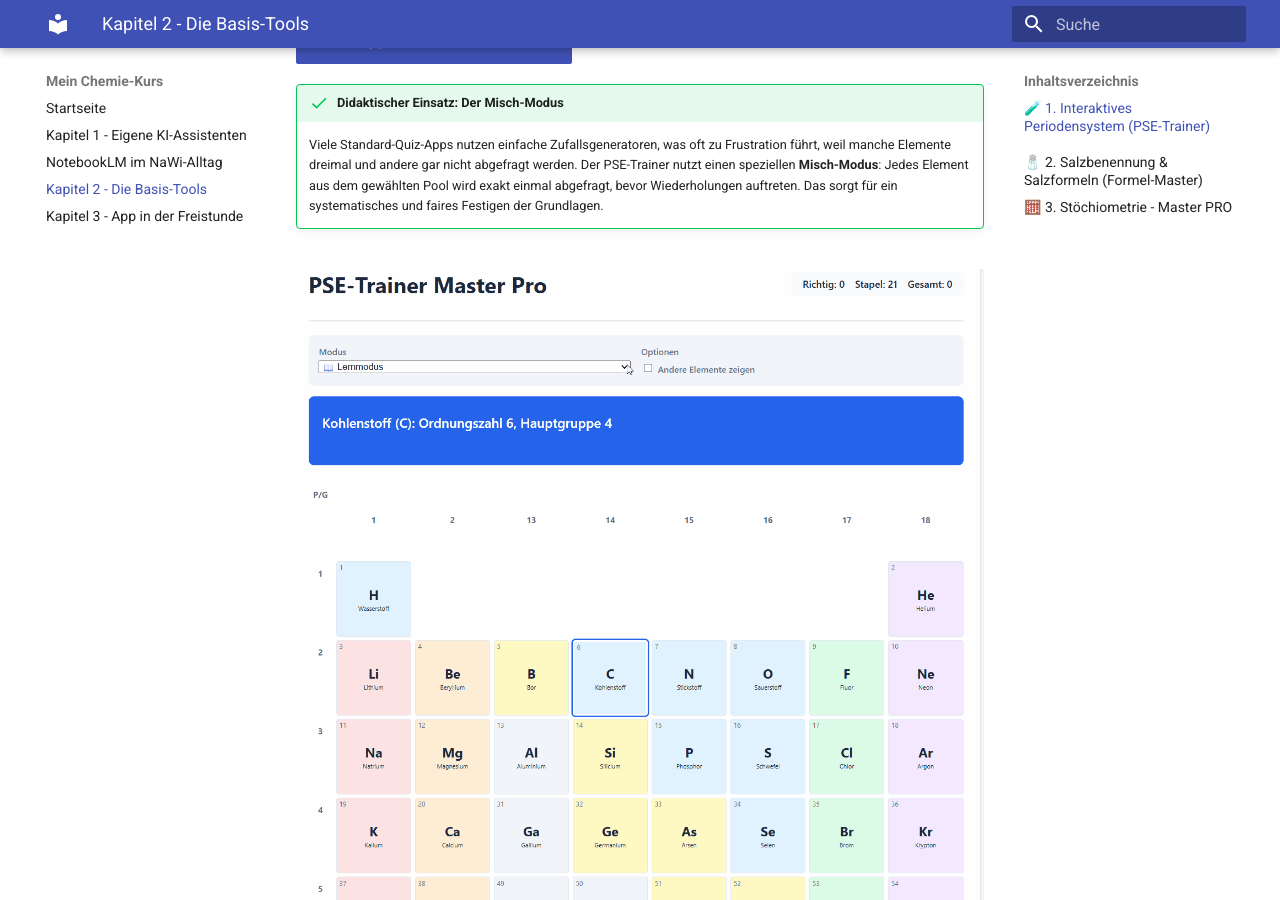
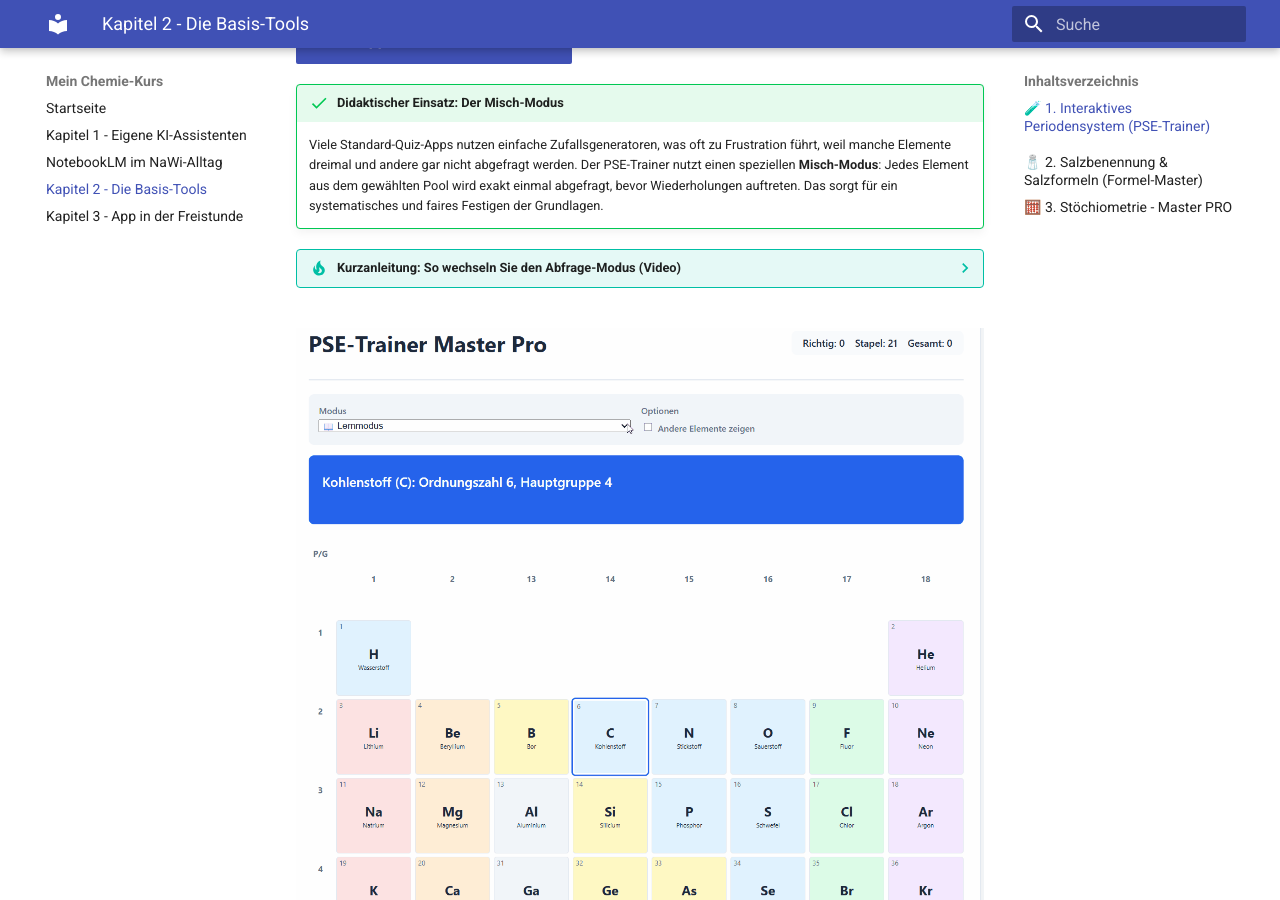
Before and after one commit to ekerzendorfer/CHEMIE-MIT-KI-ONLINEKURS, an MkDocs documentation site: the page built from docs/kapitel2.md, in a window 1280 px wide and 900 px high, scrolled down 493 px. Built offline with MkDocs 1.6.1 and Material for MkDocs 9.7.7, drawn with Linux system fonts in a browser that asks for light colours.

Commit message:
Update kapitel2.md

```diff
--- a/docs/kapitel2.md
+++ b/docs/kapitel2.md
@@ -14,6 +14,9 @@ Die Kenntnis der wichtigsten Elemente und ihrer Position im PSE ist eine fundame
 
 !!! success "Didaktischer Einsatz: Der Misch-Modus"
     Viele Standard-Quiz-Apps nutzen einfache Zufallsgeneratoren, was oft zu Frustration führt, weil manche Elemente dreimal und andere gar nicht abgefragt werden. Der PSE-Trainer nutzt einen speziellen **Misch-Modus**: Jedes Element aus dem gewählten Pool wird exakt einmal abgefragt, bevor Wiederholungen auftreten. Das sorgt für ein systematisches und faires Festigen der Grundlagen.
+
+??? tip "Kurzanleitung: So wechseln Sie den Abfrage-Modus (Video)"
+    Hier sehen Sie, wie einfach sich der Schwierigkeitsgrad für Ihre Klasse anpassen lässt:
 
 ![Modus-Wechsel in der App](images/PSE_Trainer.gif)
 ---
```
